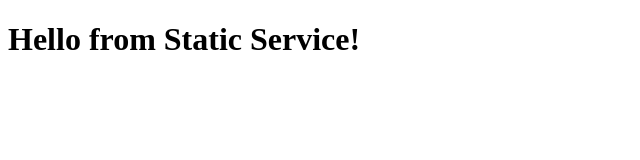
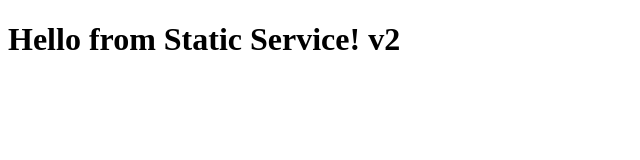
Before and after one commit to nari199204/ecs-demo, a plain HTML site: page static-service/index.html in a window 1280 px wide. Shown: the full height of the page, 0-640 px from the left. Drawn offline with Linux system fonts and the light colour scheme.

Commit message:
Update index.html

```diff
--- a/static-service/index.html
+++ b/static-service/index.html
@@ -6,6 +6,6 @@
     <title>Static Service</title>
 </head>
 <body>
-    <h1>Hello from Static Service!</h1>
+    <h1>Hello from Static Service! v2</h1>
 </body>
 </html>
```
